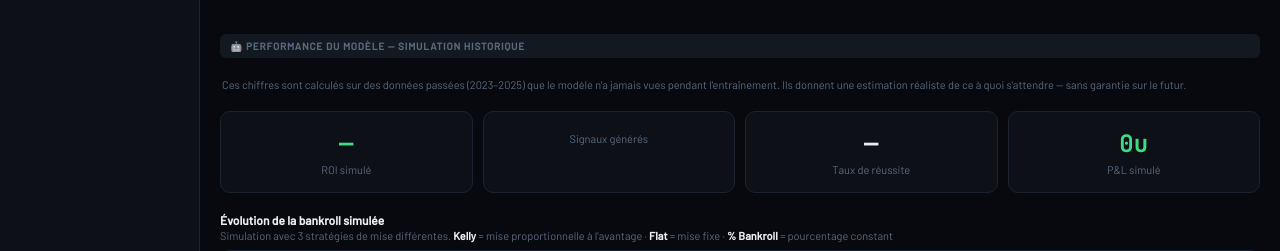
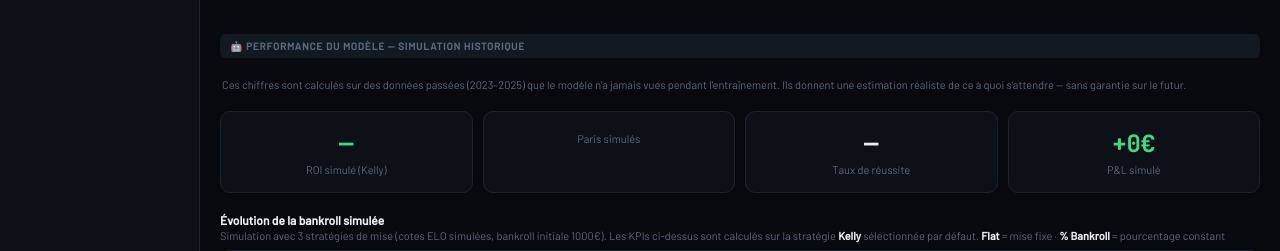
Before and after one commit to SuperBouillou/TennisPredict, a Python web app: template src/webapp/templates/stats.html in a window 1280 px wide. Shown: the part 419-670 px from the top of the page. Run offline with Jinja, Linux system fonts and the light colour scheme; the template is opened without the code that fills it, so the values that code supplies are empty; some libraries are stand-ins or nearby versions; some web fonts are replaced.

Commit message:
Fix KPI/equity curve source conflict on stats page
KPIs now read from backtest_strat_Kelly (same source as the default equity
curve) so ROI, win_rate, n_bets and P&L are all consistent with the chart.
Previously KPIs came from backtest_real_Pinnacle (real Pinnacle odds) while
the curve used simulated ELO-based odds, showing mismatched figures.

Also fixes P&L label from 'u' to euro sign, adds Bankroll finale KPI card,
and clarifies the subtitle explaining the shared source.

Co-Authored-By: Claude Sonnet 4.6 <noreply@anthropic.com>

```diff
--- a/src/webapp/templates/stats.html
+++ b/src/webapp/templates/stats.html
@@ -46,15 +46,15 @@
 
 <!-- KPIs backtest -->
 <div class="grid-4" style="margin-bottom:10px">
-  <div class="kpi-card tip" data-tip="Retour sur investissement simulé avec les cotes Pinnacle no-vig">
+  <div class="kpi-card tip" data-tip="ROI calculé sur la simulation Kelly (même source que la courbe d'équité ci-dessous)">
     <div class="kpi-value {% if (kpis.get('roi') or 0) >= 0 %}text-green{% else %}text-red{% endif %}">
       {% if kpis.get('roi') %}{{ "%.1f"|format(kpis.roi * 100) }}%{% else %}—{% endif %}
     </div>
-    <div class="kpi-label">ROI simulé</div>
+    <div class="kpi-label">ROI simulé (Kelly)</div>
   </div>
-  <div class="kpi-card tip" data-tip="Nombre de paris passant les seuils d'edge et de probabilité">
+  <div class="kpi-card tip" data-tip="Nombre de paris sélectionnés par le modèle sur la période de test">
     <div class="kpi-value">{{ kpis.get('n_bets', '—') }}</div>
-    <div class="kpi-label">Signaux générés</div>
+    <div class="kpi-label">Paris simulés</div>
   </div>
   <div class="kpi-card tip" data-tip="Pourcentage de paris gagnants parmi les signaux retenus">
     <div class="kpi-value">
@@ -62,19 +62,27 @@
     </div>
     <div class="kpi-label">Taux de réussite</div>
   </div>
-  <div class="kpi-card tip" data-tip="P&L cumulé simulé sur la période de test (mise flat 1€/pari)">
+  <div class="kpi-card tip" data-tip="P&L total cumulé en euros sur la simulation Kelly (bankroll initiale 1000€)">
     <div class="kpi-value {% if (kpis.get('pnl') or 0) >= 0 %}text-green{% else %}text-red{% endif %}">
-      {% if kpis.get('pnl') is not none %}{{ kpis.pnl | int }}u{% else %}—{% endif %}
+      {% if kpis.get('pnl') is not none %}{{ "%+.0f"|format(kpis.pnl) }}€{% else %}—{% endif %}
     </div>
     <div class="kpi-label">P&amp;L simulé</div>
   </div>
+  {% if kpis.get('final_bankroll') %}
+  <div class="kpi-card tip" data-tip="Bankroll finale après la simulation Kelly (départ 1000€) — correspond au dernier point de la courbe d'équité">
+    <div class="kpi-value {% if kpis.final_bankroll >= 1000 %}text-green{% else %}text-red{% endif %}">
+      {{ kpis.final_bankroll | int }}€
+    </div>
+    <div class="kpi-label">Bankroll finale</div>
+  </div>
+  {% endif %}
 </div>
 
 <!-- Equity Curve — desktop only -->
 <div class="stats-desktop">
 <div style="margin-bottom:4px">
   <div style="font-size:12px;font-weight:600;color:var(--text);margin-bottom:2px">Évolution de la bankroll simulée</div>
-  <div style="font-size:11px;color:var(--muted);margin-bottom:8px">Simulation avec 3 stratégies de mise différentes. <strong style="color:var(--text)">Kelly</strong> = mise proportionnelle à l'avantage · <strong style="color:var(--text)">Flat</strong> = mise fixe · <strong style="color:var(--text)">% Bankroll</strong> = pourcentage constant</div>
+  <div style="font-size:11px;color:var(--muted);margin-bottom:8px">Simulation avec 3 stratégies de mise (cotes ELO simulées, bankroll initiale 1000€). Les KPIs ci-dessus sont calculés sur la stratégie <strong style="color:var(--text)">Kelly</strong> sélectionnée par défaut. <strong style="color:var(--text)">Flat</strong> = mise fixe · <strong style="color:var(--text)">% Bankroll</strong> = pourcentage constant</div>
 </div>
 <div class="chart-container" style="margin-bottom:10px">
   <div style="display:flex;gap:8px;margin-bottom:12px">
```
Also changed, not shown: src/webapp/routers/stats.py (+17 -6 lines).
